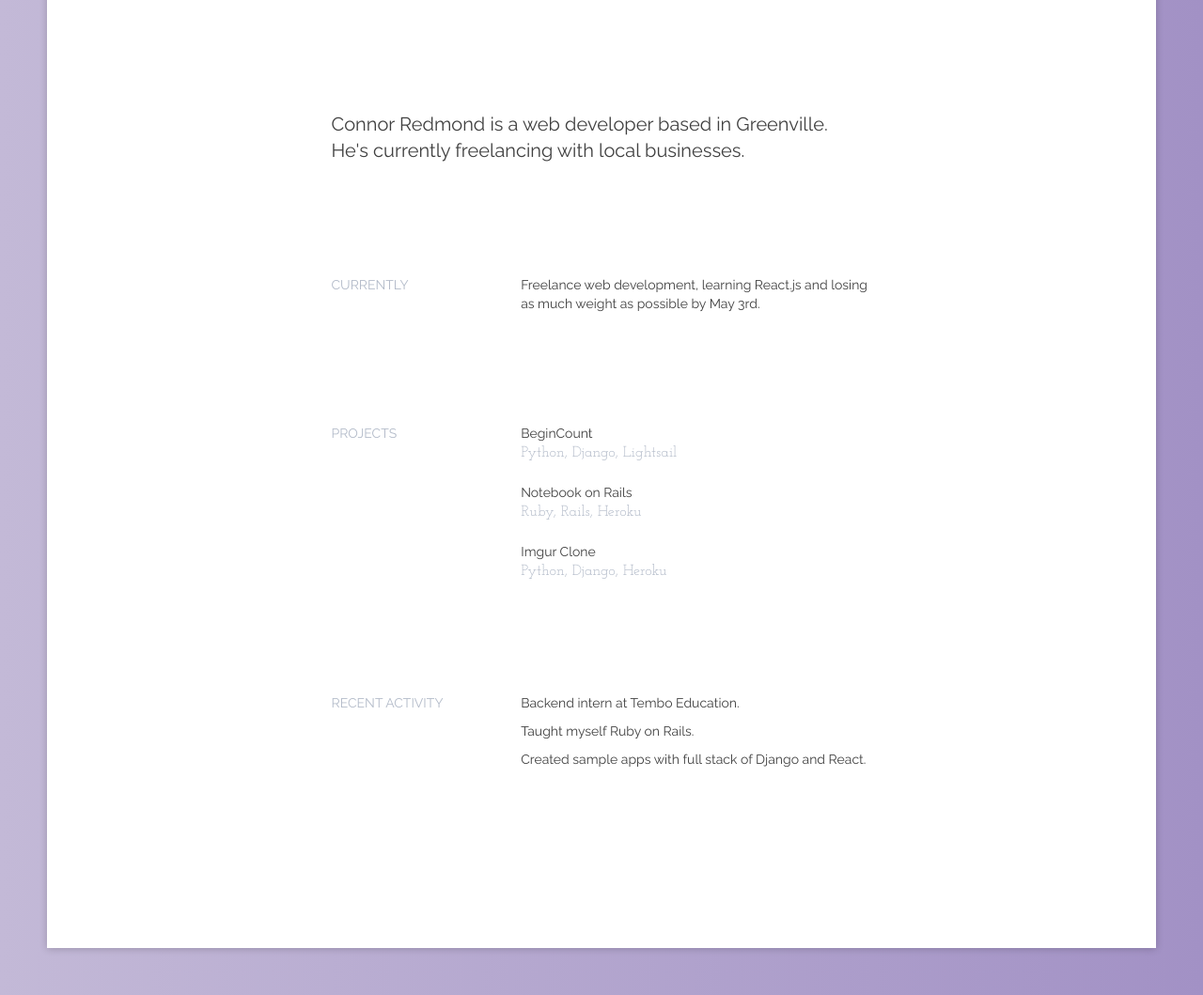
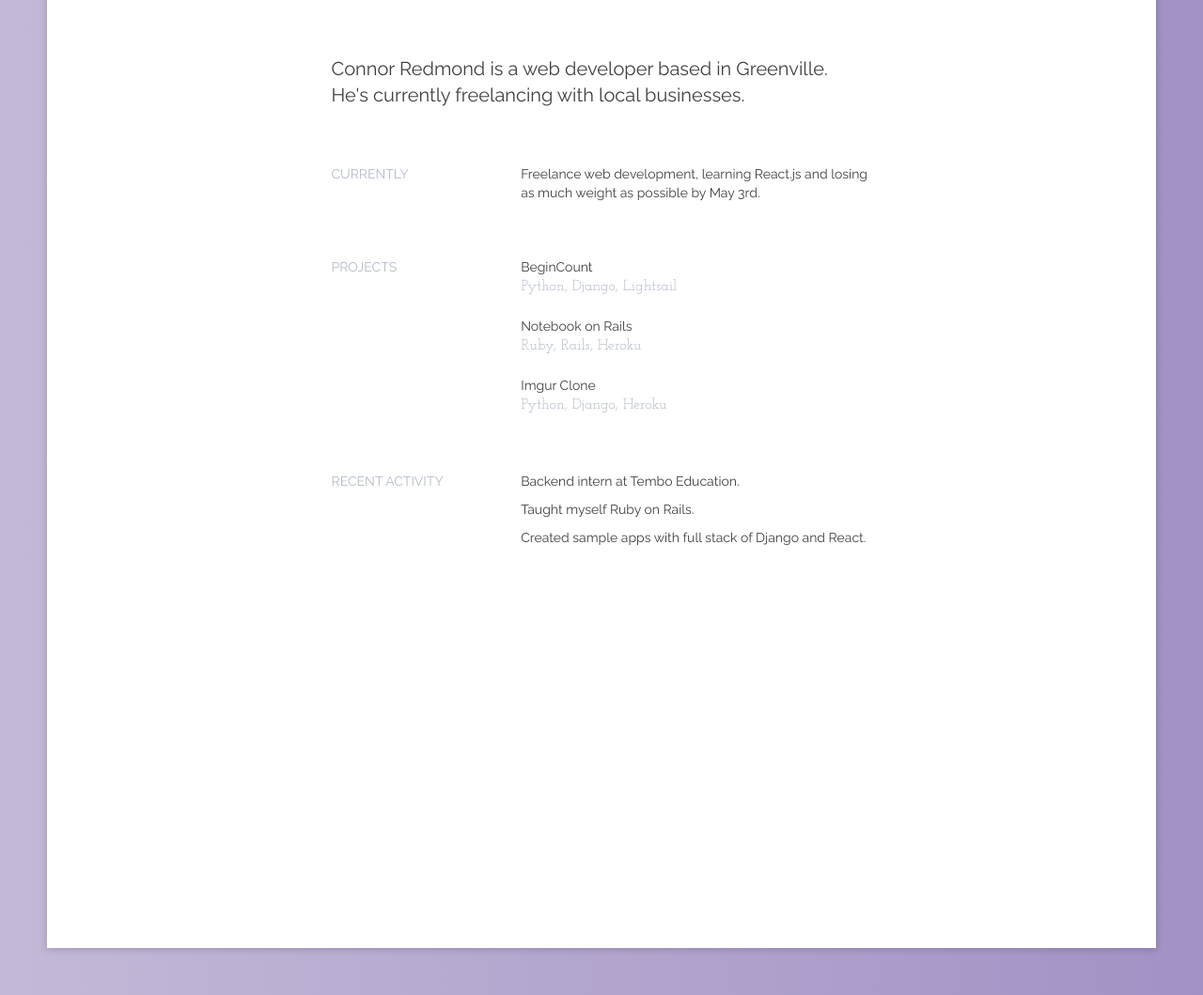
Before and after one commit to cjredmond/new_portfolio, a Django app: page / in a window 1280 px wide. Shown: the part 191-1250 px from the top of the page at 94% size. Run offline with Django 3.2, Linux system fonts and the light colour scheme; some libraries are stand-ins or nearby versions.

Commit message:
removed some padding to make text fit page

```diff
--- a/new_portfolio/settings.py
+++ b/new_portfolio/settings.py
@@ -14,7 +14,7 @@
 # SECURITY WARNING: don't run with debug turned on in production!
 DEBUG = True
 
-ALLOWED_HOSTS = ['cjredmond.herokuapp.com', 'cjredmond.com']
+ALLOWED_HOSTS = ['cjredmond.herokuapp.com', 'localhost']
 
 
 # Application definition
--- a/portfolio/static/css/base.css
+++ b/portfolio/static/css/base.css
@@ -21,12 +21,12 @@
 }
 
 .intro {
-  padding-top: 10%;
+  padding-top: 5%;
   font-size: 20px;
 }
 
 .projects {
-  padding-top: 10%;
+  padding-top: 5%;
 }
 
 .left-writing {
```
